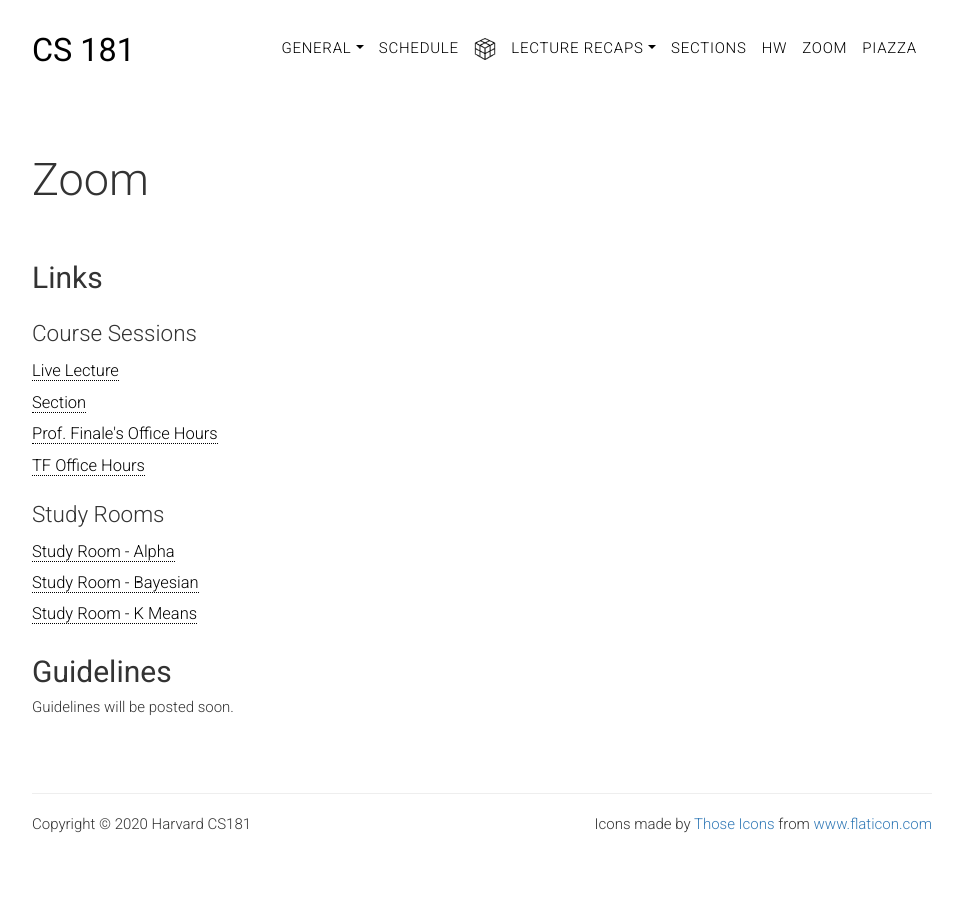
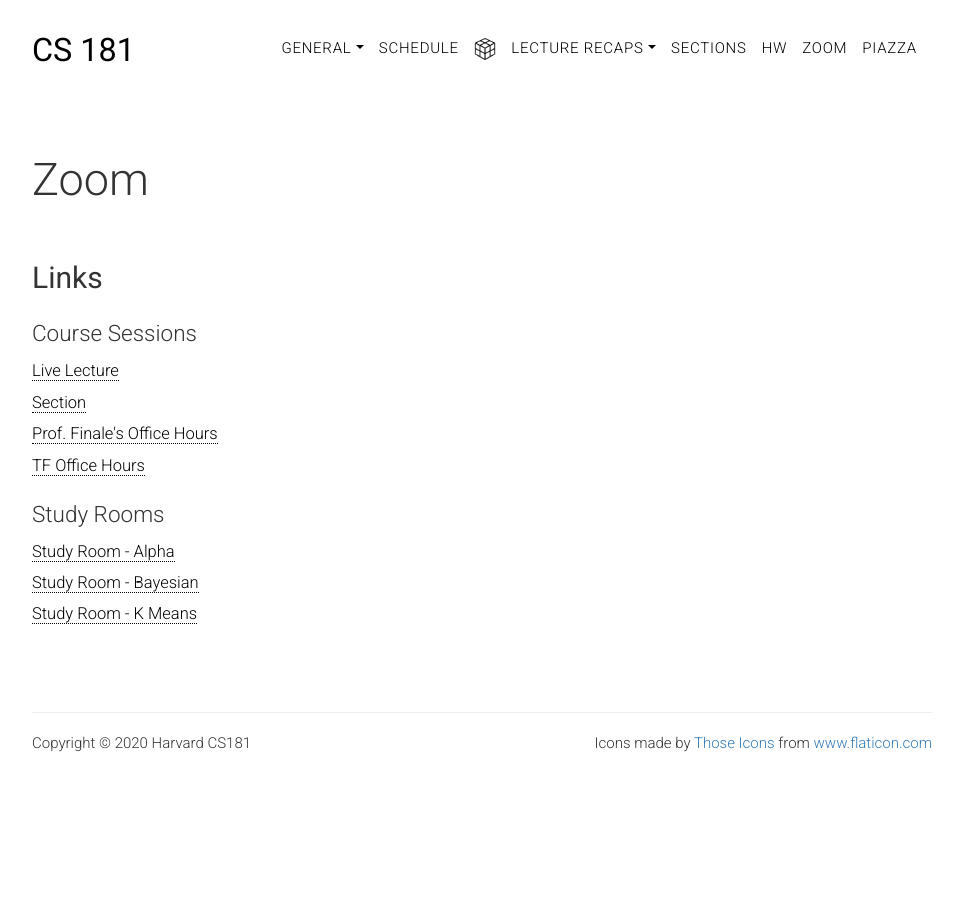
Before and after one commit to harvard-ml-courses/cs181-web-2020, a Jekyll site: the page built from zoom.html, in a window 1280 px wide. Shown: the whole page, without its empty margins (158-1120 px from the left). Built offline with Jekyll 4.4.1, drawn with Linux system fonts in a browser that asks for light colours.

Commit message:
update for zoom page

```diff
--- a/zoom.html
+++ b/zoom.html
@@ -35,8 +35,5 @@ weight: 0
                 <a href="https://harvard.zoom.us/j/127568780" target="_blank">Study Room - K Means</a>
             </li>
         </ul>
-
-        <h2 class="title">Guidelines</h2>
-        <p>Guidelines will be posted soon.</p>
     </div>
 </section>
```
